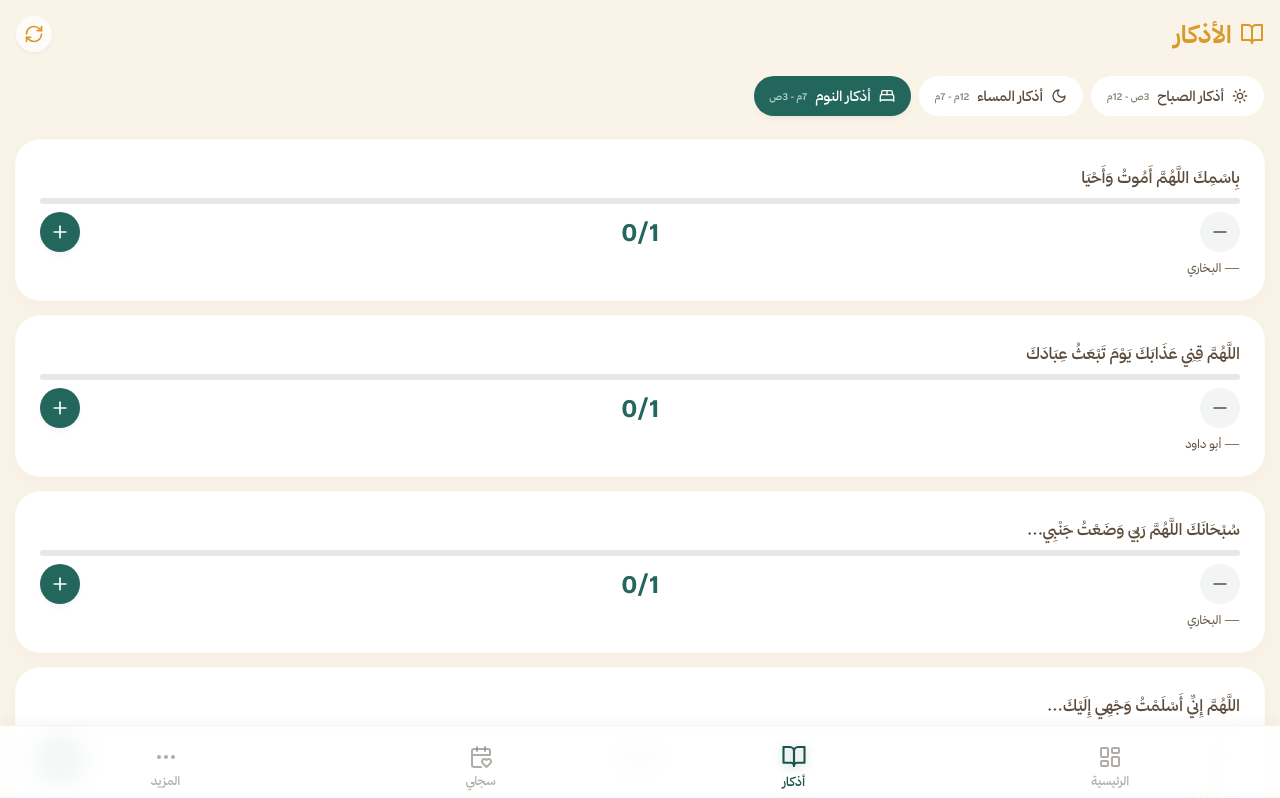
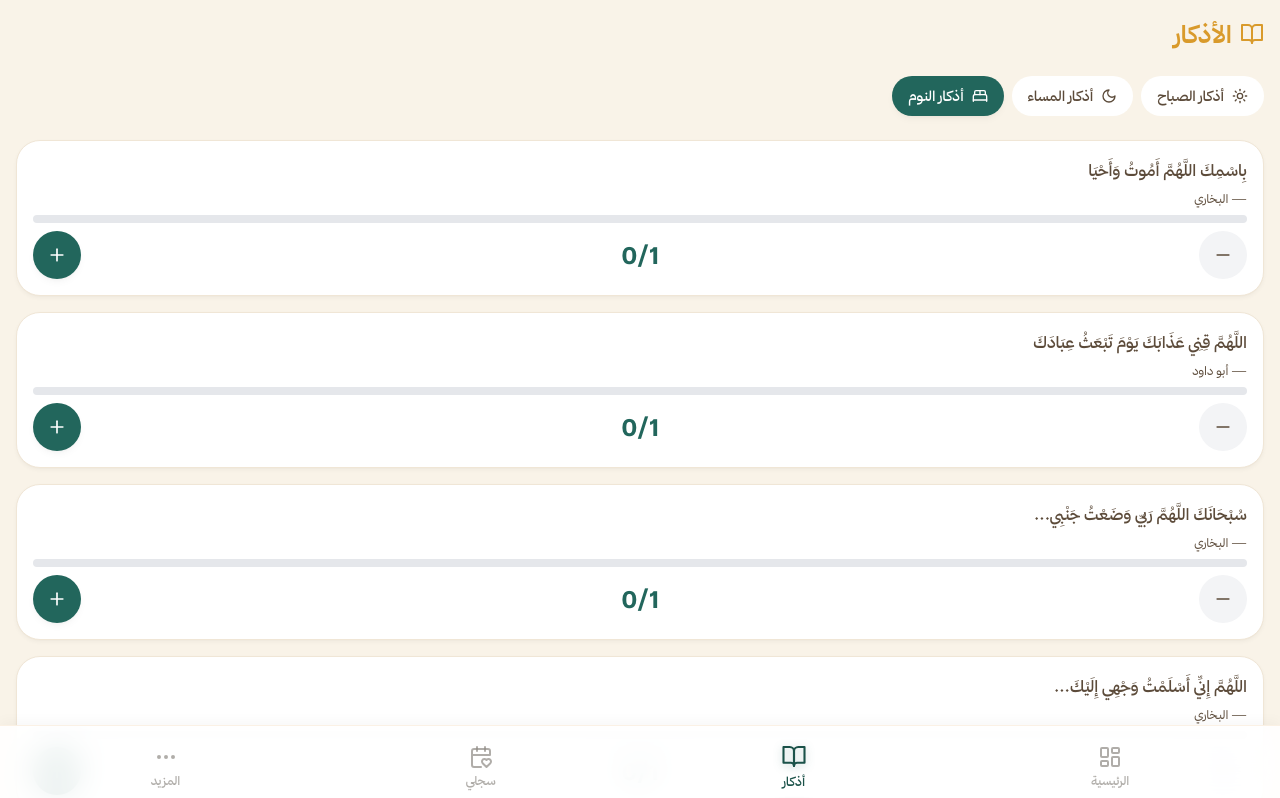
Before and after one commit to faheemappsa/athar, a Next.js app: page /adhkar in a window 1280 px wide. Shown: the top 798 px of the page. Built offline with nearby package versions, Linux system fonts and the light colour scheme.

Commit message:
Update page.tsx

```diff
--- a/src/app/adhkar/page.tsx
+++ b/src/app/adhkar/page.tsx
@@ -1,123 +1,95 @@
 "use client";
 
 import { useState, useEffect } from "react";
-import { Loader2, AlertCircle, RefreshCw, BookOpen, Sun, Moon, BedDouble, Plus, Minus, CheckCircle } from "lucide-react";
+import { Loader2, BookOpen, Sun, Moon, BedDouble, Plus, Minus, CheckCircle } from "lucide-react";
 import BottomNav from "@/components/BottomNav";
 import { adhkarLibrary, getAdhkarByCategory, getAdhkarByTimeOfDay, type DhikrItem } from "@/lib/adhkar-data";
 
 export default function AdhkarPage() {
-  // التصنيف النشط: يمكن أن يكون "صباح", "مساء", "نوم"
   const [activeCategory, setActiveCategory] = useState<"صباح" | "مساء" | "نوم">("صباح");
   const [adhkar, setAdhkar] = useState<DhikrItem[]>([]);
   const [loading, setLoading] = useState(true);
-  const [error, setError] = useState(false);
-  const [completedToday, setCompletedToday] = useState<Set<string>>(new Set());
-  const [progress, setProgress] = useState<Record<string, number>>({}); // { id: currentCount }
+  const [progress, setProgress] = useState<Record<string, number>>({});
+  const [completed, setCompleted] = useState<Set<string>>(new Set());
   const [message, setMessage] = useState<{ text: string; type: "success" | "error" } | null>(null);
 
-  // تحميل التقدم اليومي وحالة الإكمال من localStorage
+  // تحميل التقدم والإكمال لليوم الحالي
   useEffect(() => {
     const today = new Date().toDateString();
-    const savedCompleted = localStorage.getItem(`athar-adhkar-${today}`);
-    if (savedCompleted) {
-      setCompletedToday(new Set(JSON.parse(savedCompleted)));
-    }
-    const savedProgress = localStorage.getItem(`athar-adhkar-progress-${today}`);
-    if (savedProgress) {
-      setProgress(JSON.parse(savedProgress));
-    } else {
-      setProgress({});
-    }
+    const savedProgress = localStorage.getItem(`adhkar-progress-${today}`);
+    if (savedProgress) setProgress(JSON.parse(savedProgress));
+    const savedCompleted = localStorage.getItem(`adhkar-completed-${today}`);
+    if (savedCompleted) setCompleted(new Set(JSON.parse(savedCompleted)));
   }, []);
 
-  // تحديث التصنيف بناءً على الوقت الفعلي (مرة واحدة عند التحميل)
+  // ضبط التصنيف حسب الوقت
   useEffect(() => {
     const hour = new Date().getHours();
-    const suggested = getAdhkarByTimeOfDay(hour);
-    setActiveCategory(suggested);
+    setActiveCategory(getAdhkarByTimeOfDay(hour));
   }, []);
 
-  const loadAdhkarForCategory = (category: "صباح" | "مساء" | "نوم") => {
+  useEffect(() => {
     setLoading(true);
-    setError(false);
-    try {
-      const items = getAdhkarByCategory(category);
-      setAdhkar(items);
-    } catch (e) {
-      setError(true);
-    } finally {
-      setLoading(false);
-    }
+    const items = getAdhkarByCategory(activeCategory);
+    setAdhkar(items);
+    setLoading(false);
+  }, [activeCategory]);
+
+  const saveProgress = (newProgress: Record<string, number>, newCompleted: Set<string>) => {
+    const today = new Date().toDateString();
+    localStorage.setItem(`adhkar-progress-${today}`, JSON.stringify(newProgress));
+    localStorage.setItem(`adhkar-completed-${today}`, JSON.stringify(Array.from(newCompleted)));
   };
 
-  useEffect(() => {
-    loadAdhkarForCategory(activeCategory);
-  }, [activeCategory]);
-
-  // حفظ التقدم اليومي
-  const saveProgress = (newProgress: Record<string, number>, newCompleted: Set<string>) => {
-    const today = new Date().toDateString();
-    localStorage.setItem(`athar-adhkar-progress-${today}`, JSON.stringify(newProgress));
-    localStorage.setItem(`athar-adhkar-${today}`, JSON.stringify(Array.from(newCompleted)));
-  };
-
-  // زيادة العداد لذكر معين (تسبيحة)
-  const incrementCount = (dhikr: DhikrItem) => {
-    if (completedToday.has(dhikr.id)) {
-      showMessage("لقد أكملت هذا الذكر اليوم بالفعل", "error");
+  const increment = (dhikr: DhikrItem) => {
+    if (completed.has(dhikr.id)) {
+      showMessage("لقد أكملت هذا الذكر اليوم!", "error");
       return;
     }
-    const target = dhikr.countNumber || 1;
     const current = progress[dhikr.id] || 0;
-    const newCount = Math.min(current + 1, target);
-    const newProgress = { ...progress, [dhikr.id]: newCount };
+    if (current + 1 > dhikr.countNumber) return;
+    const newProgress = { ...progress, [dhikr.id]: current + 1 };
     setProgress(newProgress);
 
-    let newCompleted = new Set(completedToday);
-    let addToTree = false;
-
-    if (newCount >= target) {
-      // تم إكمال الذكر
+    let newCompleted = new Set(completed);
+    let treeUpdated = false;
+    if (current + 1 === dhikr.countNumber) {
       newCompleted.add(dhikr.id);
-      setCompletedToday(newCompleted);
-      addToTree = true;
-      showMessage(`✨ تم إكمال ${dhikr.text.substring(0, 30)}...`, "success");
-    }
-
-    saveProgress(newProgress, newCompleted);
-
-    if (addToTree) {
+      setCompleted(newCompleted);
+      treeUpdated = true;
+      showMessage(`✨ أتممت ${dhikr.text.substring(0, 30)}... +1 نقطة للشجرة`, "success");
       // تحديث شجرة الأثر
-      const currentTree = localStorage.getItem("athar-tree-completed");
-      const newTreeCount = currentTree ? parseInt(currentTree) + 1 : 1;
+      const treeCount = localStorage.getItem("athar-tree-completed");
+      const newTreeCount = treeCount ? parseInt(treeCount) + 1 : 1;
       localStorage.setItem("athar-tree-completed", newTreeCount.toString());
       window.dispatchEvent(new Event("athar-tree-update"));
     }
+    saveProgress(newProgress, newCompleted);
+    if (!treeUpdated) showMessage(`تقدم: ${current + 1}/${dhikr.countNumber}`, "success");
   };
 
-  // إنقاص العداد (للتراجع)
-  const decrementCount = (dhikr: DhikrItem) => {
-    if (completedToday.has(dhikr.id)) {
+  const decrement = (dhikr: DhikrItem) => {
+    if (completed.has(dhikr.id)) {
       showMessage("لا يمكن التراجع عن ذكر مكتمل", "error");
       return;
     }
     const current = progress[dhikr.id] || 0;
     if (current === 0) return;
-    const newCount = current - 1;
-    const newProgress = { ...progress, [dhikr.id]: newCount };
+    const newProgress = { ...progress, [dhikr.id]: current - 1 };
     setProgress(newProgress);
-    saveProgress(newProgress, completedToday);
+    saveProgress(newProgress, completed);
+    showMessage(`تراجعت إلى ${current - 1}/${dhikr.countNumber}`, "success");
   };
 
   const showMessage = (text: string, type: "success" | "error") => {
     setMessage({ text, type });
-    setTimeout(() => setMessage(null), 2500);
+    setTimeout(() => setMessage(null), 2000);
   };
 
   const categories = [
-    { key: "صباح" as const, label: "أذكار الصباح", icon: Sun, timeRange: "3ص - 12م" },
-    { key: "مساء" as const, label: "أذكار المساء", icon: Moon, timeRange: "12م - 7م" },
-    { key: "نوم" as const, label: "أذكار النوم", icon: BedDouble, timeRange: "7م - 3ص" },
+    { key: "صباح" as const, label: "أذكار الصباح", icon: Sun },
+    { key: "مساء" as const, label: "أذكار المساء", icon: Moon },
+    { key: "نوم" as const, label: "أذكار النوم", icon: BedDouble },
   ];
 
   return (
@@ -127,21 +99,14 @@ export default function AdhkarPage() {
           <BookOpen className="w-6 h-6 text-athar-primary" />
           <h1 className="text-2xl font-bold text-athar-primary">الأذكار</h1>
         </div>
-        <button
-          onClick={() => loadAdhkarForCategory(activeCategory)}
-          className="p-2 rounded-full bg-white/80 shadow-sm active:scale-95 transition-all"
-        >
-          <RefreshCw className="w-5 h-5 text-athar-primary" />
-        </button>
       </header>
 
-      {/* علامات التبويب مع إشارة الوقت المناسب */}
       <section className="px-4 py-2 flex gap-2 overflow-x-auto">
         {categories.map((cat) => (
           <button
             key={cat.key}
             onClick={() => setActiveCategory(cat.key)}
-            className={`flex items-center gap-2 px-4 py-2 rounded-xl text-sm font-medium transition-all active:scale-95 touch-manipulation whitespace-nowrap ${
+            className={`flex items-center gap-2 px-4 py-2 rounded-xl text-sm font-medium transition-all active:scale-95 ${
               activeCategory === cat.key
                 ? "bg-athar-accent-500 text-white shadow-md"
                 : "bg-white text-athar-text hover:bg-athar-primary/10"
@@ -149,116 +114,42 @@ export default function AdhkarPage() {
           >
             <cat.icon className="w-4 h-4" />
             {cat.label}
-            <span className="text-[0.6rem] opacity-70 hidden sm:inline">{cat.timeRange}</span>
           </button>
         ))}
       </section>
 
-      {/* قائمة الأذكار مع التسبيحات التفاعلية */}
       <section className="px-4 py-4 space-y-4">
         {loading ? (
-          <div className="flex justify-center py-12">
-            <Loader2 className="w-8 h-8 text-athar-accent-500 animate-spin" />
-          </div>
-        ) : error ? (
-          <div className="flex items-center justify-center gap-2 py-12 text-red-500">
-            <AlertCircle className="w-5 h-5" />
-            <span>تعذر جلب الأذكار</span>
-          </div>
+          <div className="flex justify-center py-12"><Loader2 className="w-8 h-8 text-athar-accent-500 animate-spin" /></div>
         ) : (
           adhkar.map((dhikr) => {
-            const isCompleted = completedToday.has(dhikr.id);
-            const target = dhikr.countNumber || 1;
+            const isCompleted = completed.has(dhikr.id);
             const current = progress[dhikr.id] || 0;
-            const isProgressBased = !!dhikr.countNumber;
-            const displayCount = isProgressBased ? `${current}/${target}` : dhikr.count;
-            const completionPercent = (current / target) * 100;
+            const percent = (current / dhikr.countNumber) * 100;
+            return (
+              <div key={dhikr.id} className={`bg-white dark:bg-gray-800 rounded-2xl p-4 shadow-sm border border-athar-bg-200 dark:border-gray-700 space-y-2 transition-all ${isCompleted ? "opacity-60" : ""}`}>
+                <p className="text-base font-medium text-athar-text leading-relaxed">{dhikr.text}</p>
+                <p className="text-xs text-athar-muted">— {dhikr.reference}</p>
+                {dhikr.virtue && <p className="text-xs italic text-athar-primary">{dhikr.virtue}</p>}
 
-            return (
-              <div
-                key={dhikr.id}
-                className={`athar-card space-y-2 transition-all ${isCompleted ? "opacity-70" : ""}`}
-              >
-                {/* نص الذكر */}
-                <p className="text-base font-medium text-athar-text leading-relaxed">
-                  {dhikr.text}
-                </p>
-
-                {/* شريط التقدم (للأذكار ذات العدد) */}
-                {isProgressBased && !isCompleted && (
-                  <div className="w-full h-1.5 bg-gray-200 dark:bg-gray-700 rounded-full overflow-hidden">
-                    <div
-                      className="h-full bg-athar-accent-500 transition-all duration-300"
-                      style={{ width: `${completionPercent}%` }}
-                    />
-                  </div>
+                {!isCompleted && (
+                  <>
+                    <div className="w-full h-2 bg-gray-200 rounded-full overflow-hidden"><div className="h-full bg-athar-accent-500 transition-all" style={{ width: `${percent}%` }} /></div>
+                    <div className="flex items-center justify-between gap-4 mt-2">
+                      <button onClick={() => decrement(dhikr)} className="w-12 h-12 rounded-full bg-gray-100 flex items-center justify-center active:scale-95"><Minus className="w-5 h-5" /></button>
+                      <span className="text-2xl font-bold text-athar-accent-500">{current}/{dhikr.countNumber}</span>
+                      <button onClick={() => increment(dhikr)} className="w-12 h-12 rounded-full bg-athar-accent-500 text-white flex items-center justify-center active:scale-95 shadow-md"><Plus className="w-5 h-5" /></button>
+                    </div>
+                  </>
                 )}
-
-                {/* العداد وأزرار التسبيح (للأذكار ذات العدد) */}
-                {isProgressBased && !isCompleted && (
-                  <div className="flex items-center gap-4 mt-2">
-                    <button
-                      onClick={() => decrementCount(dhikr)}
-                      className="w-10 h-10 rounded-full bg-gray-100 dark:bg-gray-700 flex items-center justify-center active:scale-95 touch-manipulation"
-                    >
-                      <Minus className="w-5 h-5 text-athar-text" />
-                    </button>
-                    <div className="flex-1 text-center">
-                      <span className="text-2xl font-bold text-athar-accent-500">{displayCount}</span>
-                    </div>
-                    <button
-                      onClick={() => incrementCount(dhikr)}
-                      className="w-10 h-10 rounded-full bg-athar-accent-500 text-white flex items-center justify-center active:scale-95 touch-manipulation shadow-md"
-                    >
-                      <Plus className="w-5 h-5" />
-                    </button>
-                  </div>
-                )}
-
-                {/* عرض العدد النصي (للأذكار العادية) */}
-                {!isProgressBased && dhikr.count && (
-                  <span className="inline-block text-xs bg-athar-primary/10 text-athar-primary px-2 py-0.5 rounded-full">
-                    {dhikr.count}
-                  </span>
-                )}
-
-                {/* فضل الذكر */}
-                {dhikr.virtue && (
-                  <p className="text-xs text-athar-muted italic border-r-2 border-athar-accent pr-2 mr-1">
-                    {dhikr.virtue}
-                  </p>
-                )}
-
-                {/* المصدر */}
-                <p className="text-xs text-athar-muted">— {dhikr.reference}</p>
-
-                {/* علامة الإكمال */}
-                {isCompleted && (
-                  <div className="flex justify-end mt-1">
-                    <span className="text-xs text-green-600 dark:text-green-400 flex items-center gap-1">
-                      <CheckCircle className="w-3 h-3" /> تم اليوم
-                    </span>
-                  </div>
-                )}
+                {isCompleted && <div className="flex justify-end"><CheckCircle className="w-5 h-5 text-green-600" /></div>}
               </div>
             );
           })
         )}
       </section>
 
-      {/* Toast الرسائل */}
-      {message && (
-        <div
-          className={`fixed bottom-24 left-1/2 transform -translate-x-1/2 z-50 px-4 py-2 rounded-full text-sm shadow-lg animate-fade-up ${
-            message.type === "success"
-              ? "bg-green-600 text-white"
-              : "bg-red-600 text-white"
-          }`}
-        >
-          {message.text}
-        </div>
-      )}
-
+      {message && <div className="fixed bottom-24 left-1/2 transform -translate-x-1/2 z-50 bg-black/80 text-white px-4 py-2 rounded-full text-sm">{message.text}</div>}
       <BottomNav />
     </main>
   );
```
